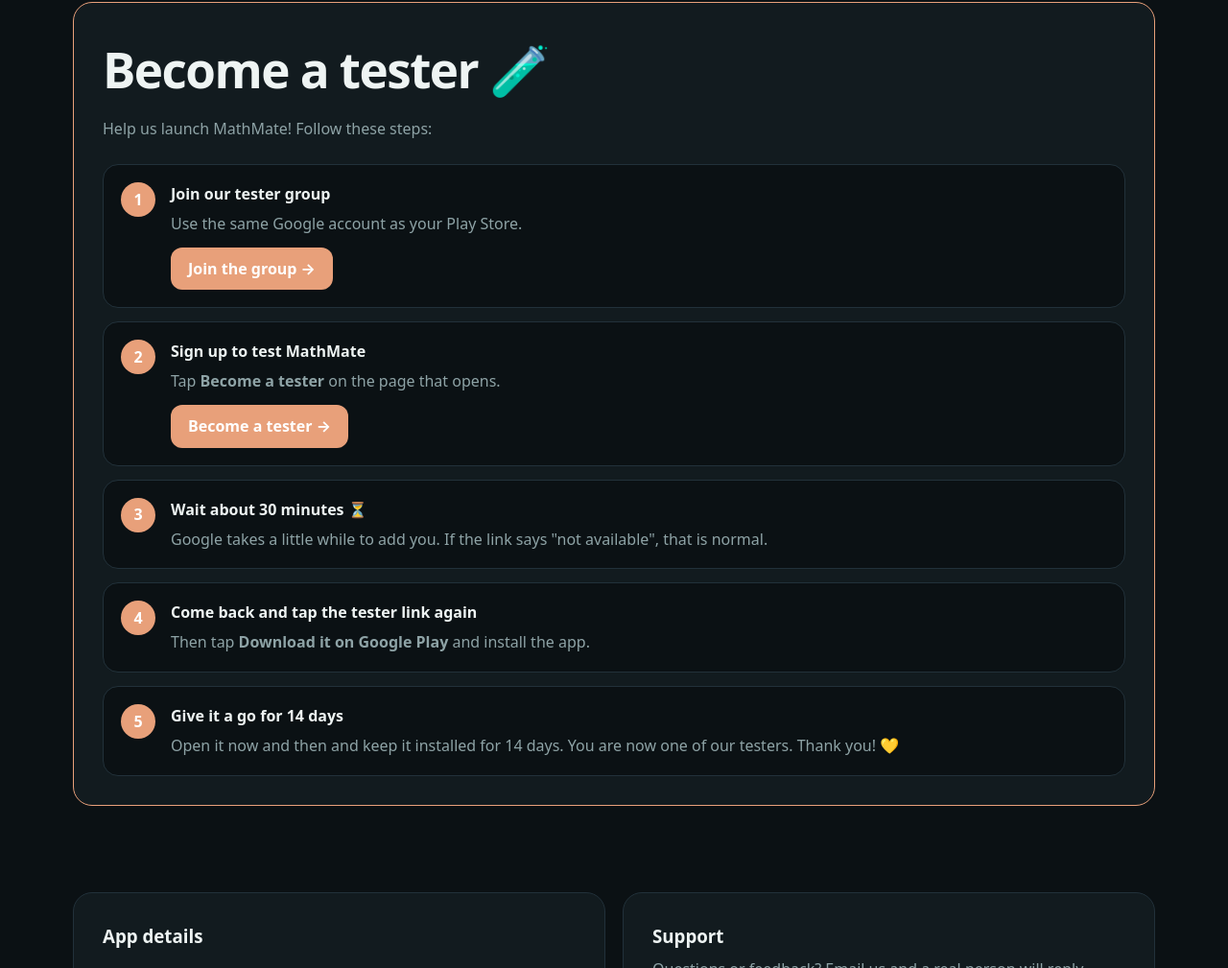
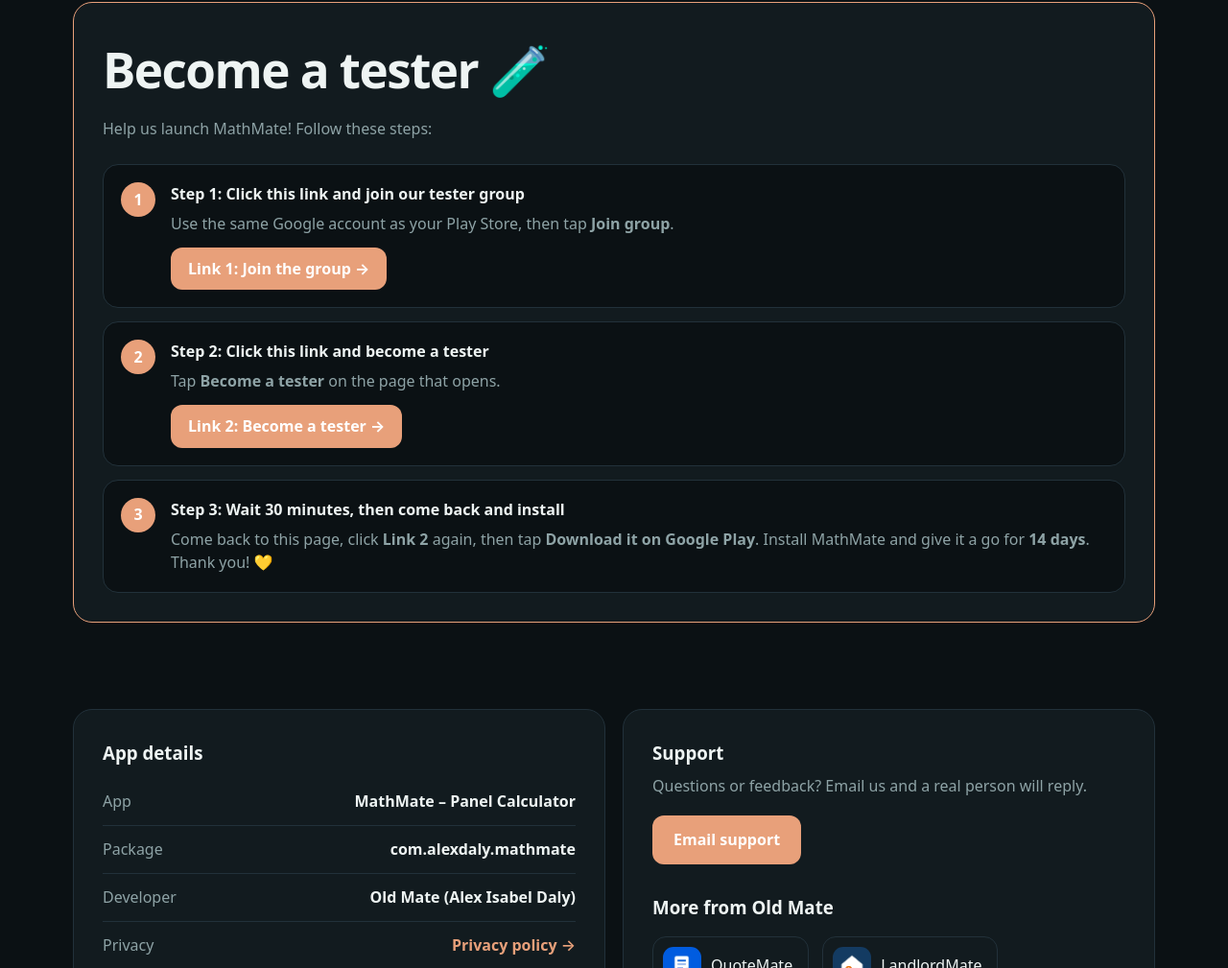
Before and after one commit to alexidaly1-bot/App-policies, a plain HTML site: page oldmate/mathmate.html in a window 1280 px wide. Shown: the part 2097-3106 px from the top of the page at 96% size. Drawn offline with Linux system fonts and the light colour scheme.

Commit message:
Simplify tester steps to 3
Co-Authored-By: Claude Opus 5.5 <noreply@anthropic.com>
Claude-Session: https://claude.ai/code/session_01BWy2jHzci1z5uGM2UDMgig

```diff
--- a/oldmate/mathmate.html
+++ b/oldmate/mathmate.html
@@ -45,11 +45,9 @@ footer{border-top:1px solid #22313a;padding:30px 0;color:#8ea3a6;font-size:.88re
 <section id="test" style="padding-top:0"><div class="w"><div class="card" style="border-color:#e8a07a">
 <h2 style="margin-bottom:10px">Become a tester 🧪</h2><p style="color:#8ea3a6;margin-bottom:24px">Help us launch MathMate! Follow these steps:</p>
 <ol class="steps">
-<li><b>Join our tester group</b><span>Use the same Google account as your Play Store.</span><a class="badge" href="https://groups.google.com/g/alex-app-testers-syd">Join the group →</a></li>
-<li><b>Sign up to test MathMate</b><span>Tap <b>Become a tester</b> on the page that opens.</span><a class="badge" href="https://play.google.com/apps/testing/com.alexdaly.mathmate">Become a tester →</a></li>
-<li><b>Wait about 30 minutes ⏳</b><span>Google takes a little while to add you. If the link says "not available", that is normal.</span></li>
-<li><b>Come back and tap the tester link again</b><span>Then tap <b>Download it on Google Play</b> and install the app.</span></li>
-<li><b>Give it a go for 14 days</b><span>Open it now and then and keep it installed for 14 days. You are now one of our testers. Thank you! 💛</span></li>
+<li><b>Step 1: Click this link and join our tester group</b><span>Use the same Google account as your Play Store, then tap <b>Join group</b>.</span><a class="badge" href="https://groups.google.com/g/alex-app-testers-syd">Link 1: Join the group →</a></li>
+<li><b>Step 2: Click this link and become a tester</b><span>Tap <b>Become a tester</b> on the page that opens.</span><a class="badge" href="https://play.google.com/apps/testing/com.alexdaly.mathmate">Link 2: Become a tester →</a></li>
+<li><b>Step 3: Wait 30 minutes, then come back and install</b><span>Come back to this page, click <b>Link 2</b> again, then tap <b>Download it on Google Play</b>. Install MathMate and give it a go for <b>14 days</b>. Thank you! 💛</span></li>
 </ol></div></div></section>
 <section id="support" style="padding-top:0"><div class="w"><div class="info">
 <div class="card"><h3 style="margin-bottom:12px">App details</h3>
```
Also changed, not shown: oldmate/landlordmate.html (+3 -5 lines), oldmate/plantmate.html (+3 -5 lines), oldmate/quotemate.html (+3 -5 lines).
